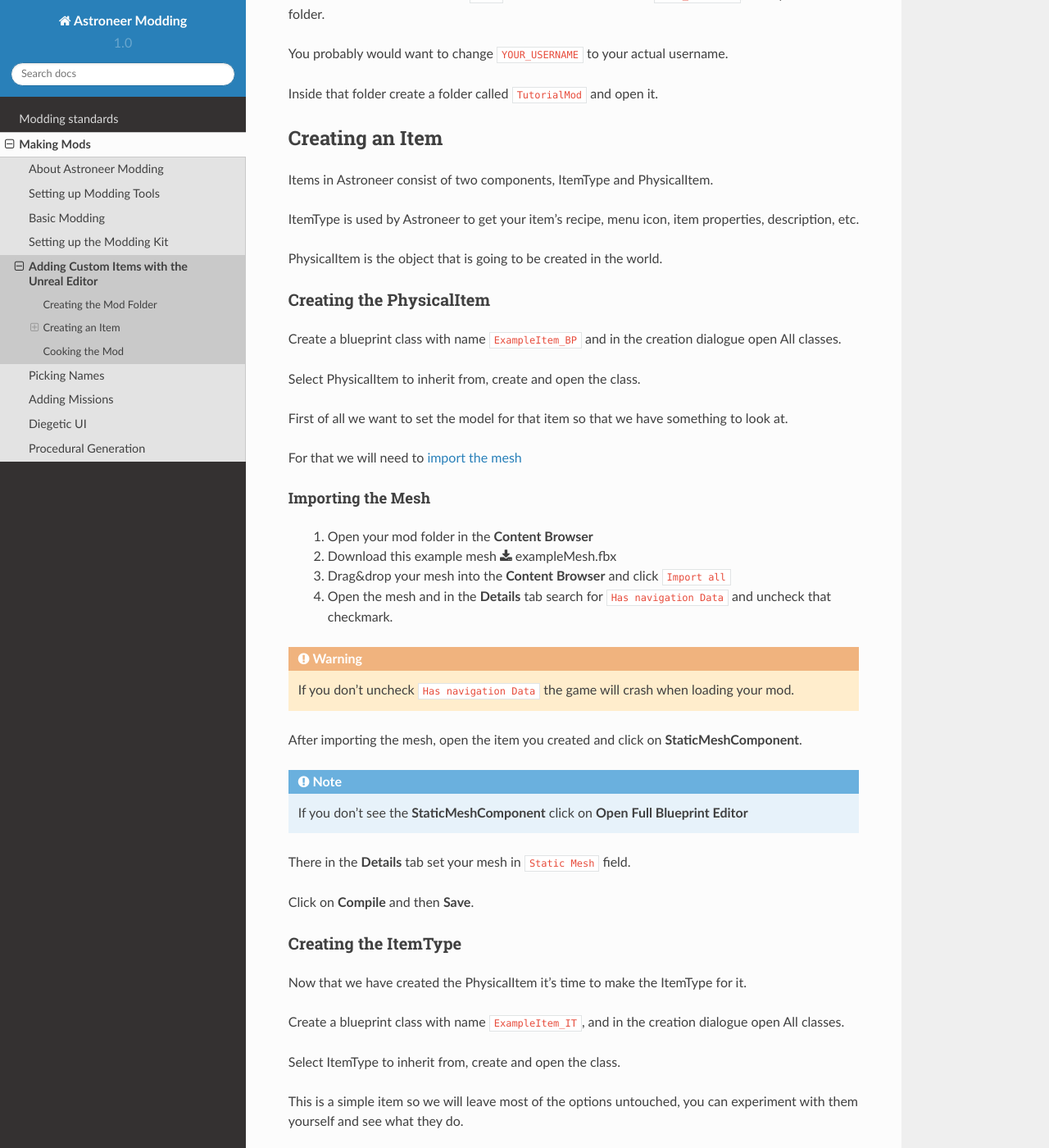
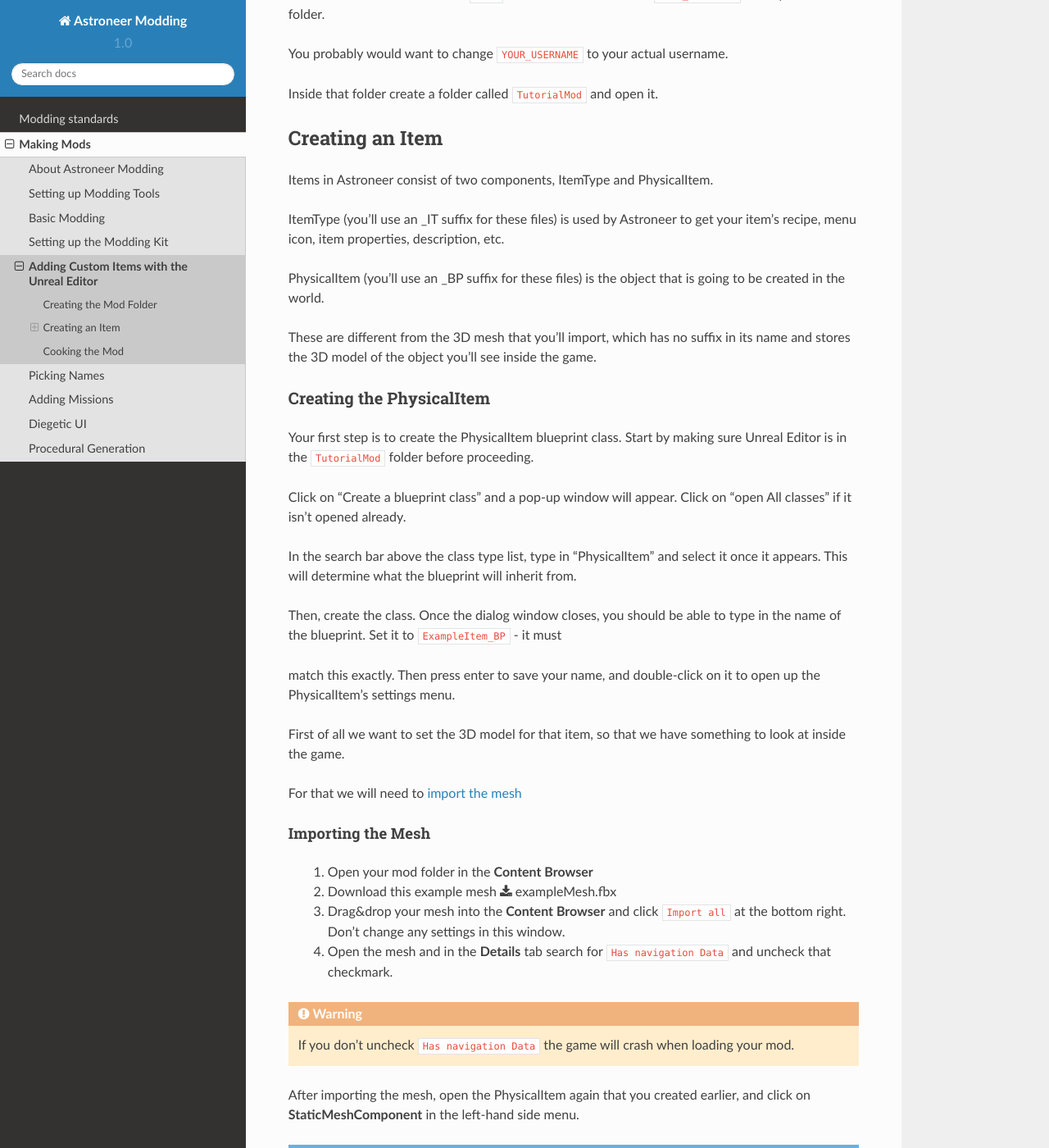
Before and after one commit to AstroTechies/astroneermodding, a Sphinx documentation site: the page built from docs/guides/kitModding.rst, in a window 1280 px wide and 1400 px high, scrolled down 511 px. Shown: the whole window at 82% size. Built offline with Sphinx 7.4.7 and the Read the Docs theme 2.0.0, drawn with Linux system fonts in a browser that asks for light colours; some of the changed text lies outside the part shown.

Commit message:
Updated tutorial page

```diff
--- a/docs/guides/kitModding.rst
+++ b/docs/guides/kitModding.rst
@@ -20,52 +20,62 @@
 
 Items in Astroneer consist of two components, ItemType and PhysicalItem.
 
-ItemType is used by Astroneer to get your item's recipe, menu icon, item properties, description, etc.
+ItemType (you'll use an _IT suffix for these files) is used by Astroneer to get your item's recipe, menu icon, item properties, description, etc.
 
-PhysicalItem is the object that is going to be created in the world.
+PhysicalItem (you'll use an _BP suffix for these files) is the object that is going to be created in the world.
+
+These are different from the 3D mesh that you'll import, which has no suffix in its name and stores the 3D model of the object you'll see inside the game.
 
 
 Creating the PhysicalItem
 ^^^^^^^^^^^^^^^^^^^^^^^^^
 
-Create a blueprint class with name ``ExampleItem_BP`` and in the creation dialogue open All classes.
+Your first step is to create the PhysicalItem blueprint class.  Start by making sure Unreal Editor is in the ``TutorialMod`` folder before proceeding.
 
-Select PhysicalItem to inherit from, create and open the class.
+Click on "Create a blueprint class" and a pop-up window will appear.  Click on "open All classes" if it isn't opened already.
 
-First of all we want to set the model for that item so that we have something to look at.
+In the search bar above the class type list, type in "PhysicalItem" and select it once it appears.  This will determine what the blueprint will inherit from.
+
+Then, create the class.  Once the dialog window closes, you should be able to type in the name of the blueprint.  Set it to ``ExampleItem_BP`` - it must
+
+match this exactly.  Then press enter to save your name, and double-click on it to open up the PhysicalItem's settings menu.
+
+First of all we want to set the 3D model for that item, so that we have something to look at inside the game.
 
 For that we will need to :ref:`import the mesh <importingMesh>`
 
 .. _importingMesh:
+
 
 Importing the Mesh
 """"""""""""""""""
 
     1. Open your mod folder in the **Content Browser**
     2. Download this example mesh :download:`exampleMesh.fbx`
-    3. Drag&drop your mesh into the **Content Browser** and click ``Import all``
+    3. Drag&drop your mesh into the **Content Browser** and click ``Import all`` at the bottom right.  Don't change any settings in this window.
     4. Open the mesh and in the **Details** tab search for ``Has navigation Data`` and uncheck that checkmark.
 
 .. warning::
     If you don't uncheck ``Has navigation Data`` the game will crash when loading your mod.
 
-After importing the mesh, open the item you created and click on **StaticMeshComponent**.
+After importing the mesh, open the PhysicalItem again that you created earlier, and click on **StaticMeshComponent** in the left-hand side menu.
 
 .. note::
     If you don't see the **StaticMeshComponent** click on **Open Full Blueprint Editor**
 
-There in the **Details** tab set your mesh in ``Static Mesh`` field.
+There in the **Details** tab, set your mesh in ``Static Mesh`` field to the example mesh you imported.
 
 Click on **Compile** and then **Save**.
+
 
 Creating the ItemType
 ^^^^^^^^^^^^^^^^^^^^^
 
-Now that we have created the PhysicalItem it's time to make the ItemType for it.
+Now that we have created the PhysicalItem, it's time to make the ItemType for it.
 
-Create a blueprint class with name ``ExampleItem_IT``, and in the creation dialogue open All classes.
+Create a second blueprint class, and in the creation dialogue open All classes.
 
-Select ItemType to inherit from, create and open the class.
+Select ItemType to inherit from, create the class, set its name to ``ExampleItem_IT``, and open the class.
 
 This is a simple item so we will leave most of the options untouched, you can experiment with them yourself and see what they do.
 
@@ -76,16 +86,16 @@
     * Set Count of the ingredient to 1.
 * Set **Catalog Data** to ``Item Catalog Data``
 
-- ``Base Item Type`` in **Catalog Data** is used to determine where in the item catalog the item will be listed.
+- ``Is Base Item`` in **Catalog Data** is used to determine whether this item will create it's own line inside the catalog or use an existing one from a base item.
+- ``Base Item Type`` in **Catalog Data** is used to determine what row of the item catalog that the item will be listed in.
 - ``Varitation Sequence Number`` in **Catalog Data** is used to determine the order in which the item will be listed in the item catalog.
 - ``Catalog Mesh`` in **Catalog Data** is used to determine the mesh that will be displayed in the item catalog.
-- ``Is Base Item`` in **Catalog Data** is used to determine whether this item will create it's own line inside the catalog or use an existing one from a base item.
 
 .. warning::
-    If you set ``Is Base Item`` and ``Base Item Type`` simultaneously the item **WILL NOT** show up in the catalog.
+    If you enable ``Is Base Item`` and then set ``Base Item Type`` to equal another object, your item **WILL NOT** show up in the catalog.
 
 * Set **Base Item Type** to ``Consumable_JumpJet_IT`` so it gets listed near jetpacks and hoverboards.
-* Untick **Is Base Item**.
+* Untick **Is Base Item** because you are using the same row as the jetpacks, which already has a base item.
 * Set **Catalog Mesh** to the mesh we imported earlier.
 * Set **Crate Overlay Texture** to ``ui_icon_package_drill``. This is used to determine the icon that will be displayed on the packaged item.
 * Set **Widget Icon** to ``ui_icon_comp_drill``. This is used to determine the icon that will be displayed in the item catalog and on hovering on the item.
@@ -98,6 +108,8 @@
 * **All caps Name**: ``EXAMPLEITEM``
 * **Tooltip Subtitle**: ``Example Item``
 * **Description**: ``This is an example item.``
+
+These four entries do not have to match the names of your objects, they are used to determine the text used in the research catalog and tooltips in-game.
 
 
 Linking ItemType and BP together
```
